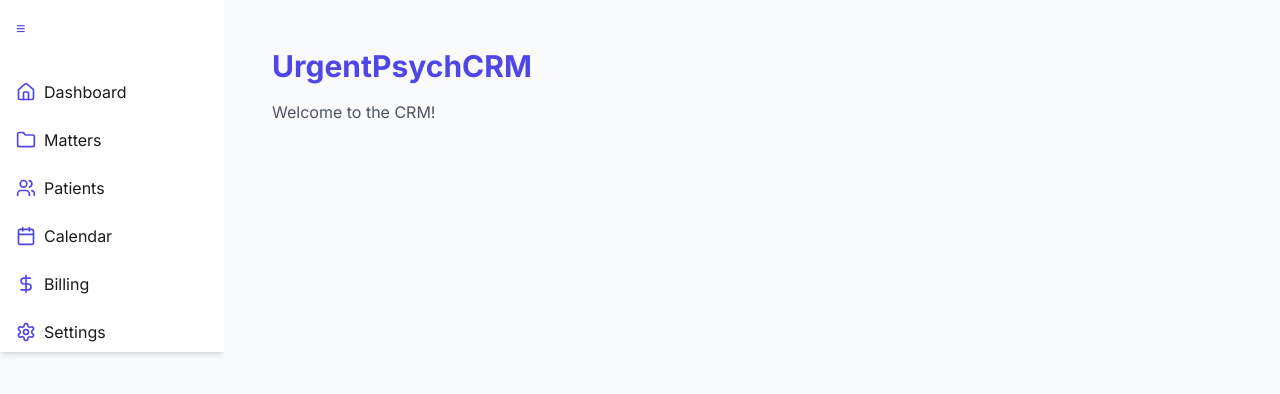
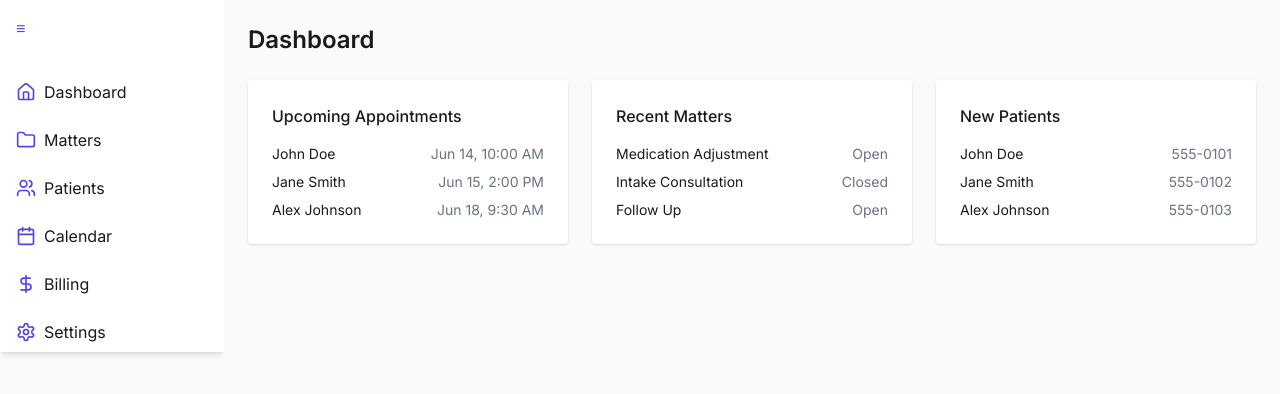
Before and after one commit to sorryforpie/UrgentPsychCRM, a Next.js app: page / in a window 1280 px wide. Shown: the top 394 px of the page. Built offline with nearby package versions, Linux system fonts and the light colour scheme.

Commit message:
feat: add dashboard info cards

```diff
--- a/src/app/page.tsx
+++ b/src/app/page.tsx
@@ -1,8 +1,54 @@
+import patients from '@/data/patients';
+import { sampleMatters } from '@/data/sampleMatters';
+
+const appointments = [
+  { id: 1, patient: 'John Doe', time: 'Jun 14, 10:00 AM' },
+  { id: 2, patient: 'Jane Smith', time: 'Jun 15, 2:00 PM' },
+  { id: 3, patient: 'Alex Johnson', time: 'Jun 18, 9:30 AM' },
+];
+
 export default function Home() {
+  const newPatients = patients.slice(0, 3);
+  const recentMatters = sampleMatters.slice(0, 3);
+
   return (
-    <main className="p-6">
-      <h1 className="text-3xl font-bold text-accent">UrgentPsychCRM</h1>
-      <p className="mt-4 text-gray-600">Welcome to the CRM!</p>
-    </main>
+    <div className="space-y-6">
+      <h1 className="text-2xl font-semibold">Dashboard</h1>
+      <div className="grid grid-cols-1 md:grid-cols-2 lg:grid-cols-3 gap-6">
+        <div className="p-6 bg-white rounded shadow">
+          <h2 className="font-medium mb-4">Upcoming Appointments</h2>
+          <ul className="space-y-2 text-sm">
+            {appointments.map((a) => (
+              <li key={a.id} className="flex justify-between">
+                <span>{a.patient}</span>
+                <span className="text-gray-500">{a.time}</span>
+              </li>
+            ))}
+          </ul>
+        </div>
+        <div className="p-6 bg-white rounded shadow">
+          <h2 className="font-medium mb-4">Recent Matters</h2>
+          <ul className="space-y-2 text-sm">
+            {recentMatters.map((m) => (
+              <li key={m.id} className="flex justify-between">
+                <span>{m.title}</span>
+                <span className="text-gray-500">{m.status}</span>
+              </li>
+            ))}
+          </ul>
+        </div>
+        <div className="p-6 bg-white rounded shadow">
+          <h2 className="font-medium mb-4">New Patients</h2>
+          <ul className="space-y-2 text-sm">
+            {newPatients.map((p) => (
+              <li key={p.id} className="flex justify-between">
+                <span>{p.name}</span>
+                <span className="text-gray-500">{p.phone}</span>
+              </li>
+            ))}
+          </ul>
+        </div>
+      </div>
+    </div>
   );
 }
```
